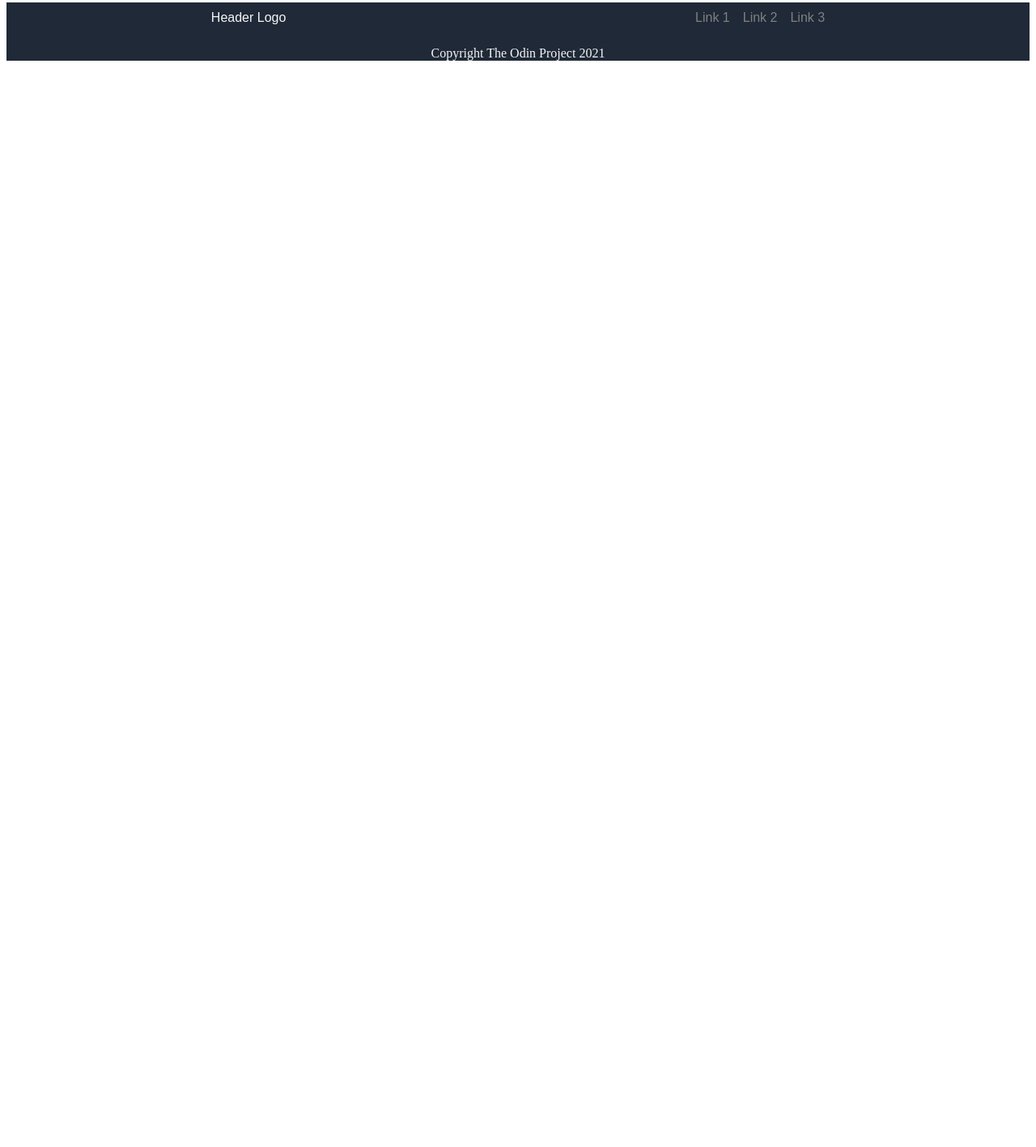
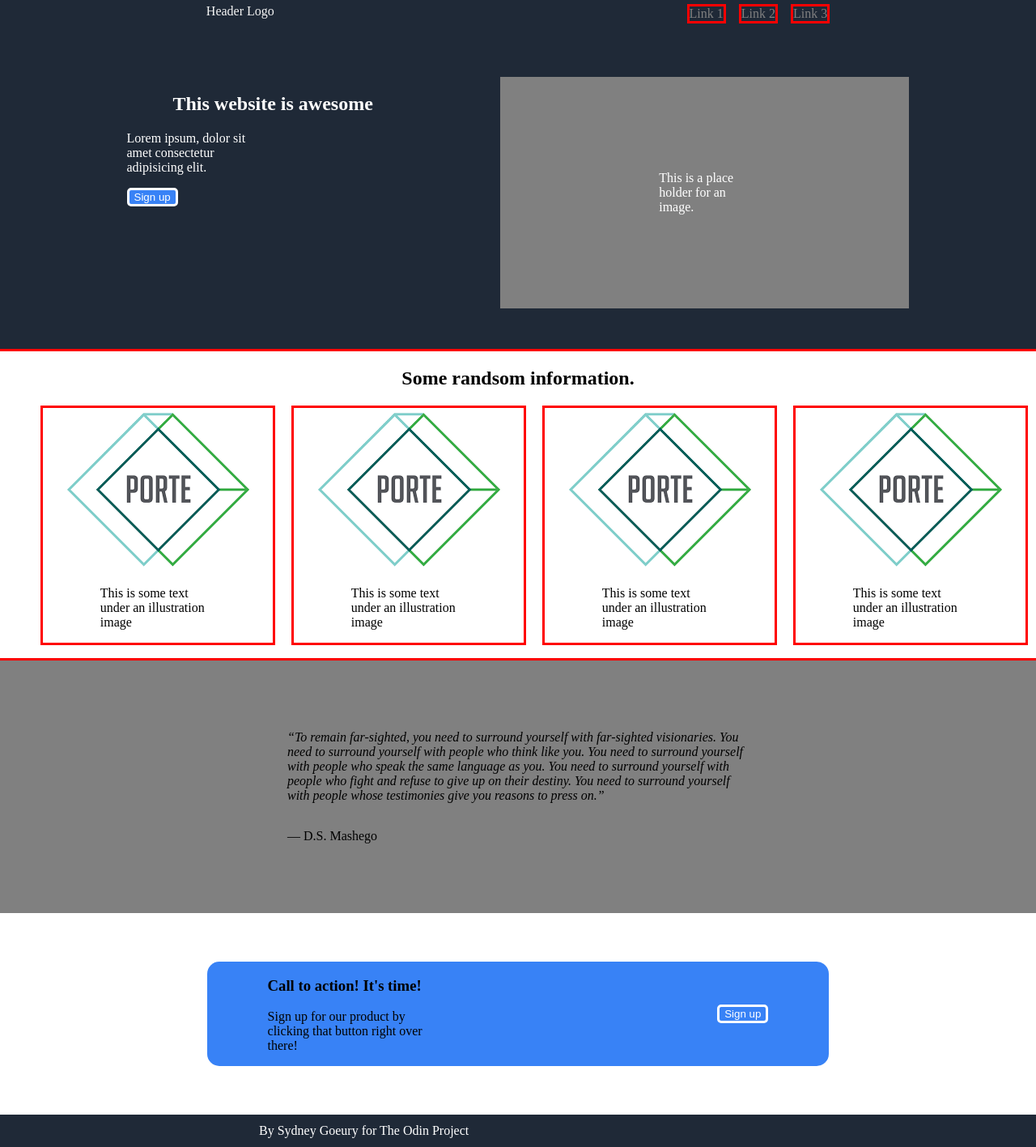
Before and after one commit to Levrairagazzo/LandingPage, a plain HTML site: page index.html in a window 1280 px wide. Shown: the part 5-1422 px from the top of the page at 81% size. Before the commit the page ends 800 px from the top, so only its background shows below. Drawn offline with Linux system fonts and the light colour scheme.

Commit message:
Main pieces of the page finished, need to polish everything

```diff
--- a/index.html
+++ b/index.html
@@ -8,7 +8,6 @@
     <title>Landing page</title>
 </head>
 <body>
-    <span style="font-family: Arial, Helvetica, sans-serif ;">
     <div class="header">
         <div class="logo">
             Header Logo
@@ -21,14 +20,80 @@
             </ul>
         </div>
     </div>
-    </span>
-    <div class="footer"> Copyright The Odin Project 2021</div>
-    <div>
-        <!-- <div class="message">Hello world!!</div>
-        <div class="message">Hello world!!</div>
-        <div class="message">Hello world!!</div>
-        <div class="message">Hello world!!</div> -->
+    <div class="container">
+        <div class="box1">
+            <div class= "box1-1">
+                <h2>
+                    This website is awesome
+                </h2>
+                <p>
+                   Lorem ipsum, dolor sit amet consectetur adipisicing elit.
+                </p>
+                <button>
+                    Sign up
+                </button>
+
+            </div>
+            <div class= "box1-2">
+                <p>
+                    This is a place holder for an image.
+                </p>
+            </div>
+        </div>
+        <div  class="box2">
+            <h2>
+                Some randsom information.
+            </h2>
+            <ul>
+                <li>
+                    <img src="images/porte.png" alt="">
+                    <p> This is some text under an illustration image</p>
+                </li>
+                <li>
+                    <img src="images/porte.png" alt="">
+                    <p> This is some text under an illustration image</p>
+                </li>
+                <li>
+                    <img src="images/porte.png" alt="">
+                    <p> This is some text under an illustration image</p>
+                </li>
+                <li>
+                    <img src="images/porte.png" alt="">
+                    <p> This is some text under an illustration image</p>
+                </li>
+            </ul>
+
+        </div>
+        <div  class="box3">
+            <p class="para">
+                “To remain far-sighted, you need to surround yourself
+with far-sighted visionaries. You need to surround
+yourself with people who think like you. You need
+to surround yourself with people who speak the same language as you. You need to surround yourself
+with people who fight and refuse to give up on their
+destiny. You need to surround yourself with people whose testimonies give you reasons to press on.”
+            </p>
+            <p style="align-self:right;">
+                ― D.S. Mashego
+            </p>
+        </div>
+        <div  class="box4">
+        <div>
+            <h3>Call to action! It's time!</h3>
+            <p>Sign up for our product by clicking that button right over there!</p>
+        </div>
+        <button>
+            Sign up
+        </button>
+        </div>
+        <div class="myfooter">
+            <p> By Sydney Goeury for The Odin Project</p>
+
+        </div>
     </div>
+
+
+
 
 
 </body>
--- a/style.css
+++ b/style.css
@@ -1,3 +1,13 @@
+button{
+   background-color:#3882F6;
+   border: solid white;
+   color: white;
+   border-radius: 5px;
+
+}
+body{
+    margin: 0px;
+}
 
 .header{
     display: flex;
@@ -5,16 +15,29 @@
     background-color: #1f2937;
     color: whitesmoke;
     padding-top: 10px;
+    margin: 0px;
 
 
 }
-.footer{
+
+.myfooter{
+
+    width: 100%;
+    /* Height of the footer*/
+    height: 40px;
+    background: #1f2937;
+    color: white;
     display: flex;
     justify-content: center;
-    align-items: bottom;
-    background-color: #1f2937;
+    align-items: center;
+    /* position:fixed;
+    padding-bottom: 0px;
+    /* display: flex; */
+    /* justify-content: center; */
+    /* align-items: bottom; */
+    /* background-color: #1f2937;
     color: whitesmoke;
-    padding-top: 10px;
+    padding-top: 10px; */
 
 }
 .list{
@@ -25,7 +48,92 @@
     gap: 16px;
     padding: 0px;
     margin-top: 0px;;
+}
 
+.container{
+    /* border:solid indianred; */
+    height: 1000px;
+    display: flex;
+    flex-flow: column nowrap;
+    align-items: center;
+}
 
+.box1{
+    width: 100%;
+    /* border:solid indianred; */
+    background-color: #1f2937;
+    color: white;
+    display: flex;
+    justify-content:center;
+    gap: 100px;
+   margin: 0px;
+}
+.box2{
+    border: solid red;
+    width: 100%;
+}
+
+.box3{
+    background-color: grey;
+    padding: 70px;
+    display:flex;
+    flex-direction: column;
+    align-items: center;
 
 }
+p{
+    width: 50%;
+}
+
+.para{
+    font-style: italic;
+}
+
+h2{
+    display: flex;
+    justify-content: center;
+}
+
+.box1-2{
+    padding: 100px 140px;
+    background-color: gray;
+    display: flex;
+    align-items: center;
+    justify-content: center;
+    margin-top: 50px;
+    margin-bottom: 50px;
+}
+.box1-1{
+    margin-top: 50px;
+}
+
+ul {
+
+    list-style: none;
+    display: flex;
+    justify-content: space-around;
+
+}
+
+ .carre{
+    border-color: aqua;
+}
+
+.box4{
+    border-radius: 15px;
+    margin: 60px;
+    align-self: center;
+    display: flex;
+    align-items: center;
+    justify-content: space-around;
+    background-color: #3882F6;
+    width: 60%;
+
+}
+
+li{
+    border:solid red;
+    display: flex;
+    flex-direction: column;
+    align-items: center;
+}
```
Also changed, not shown: images/porte.png (added).
